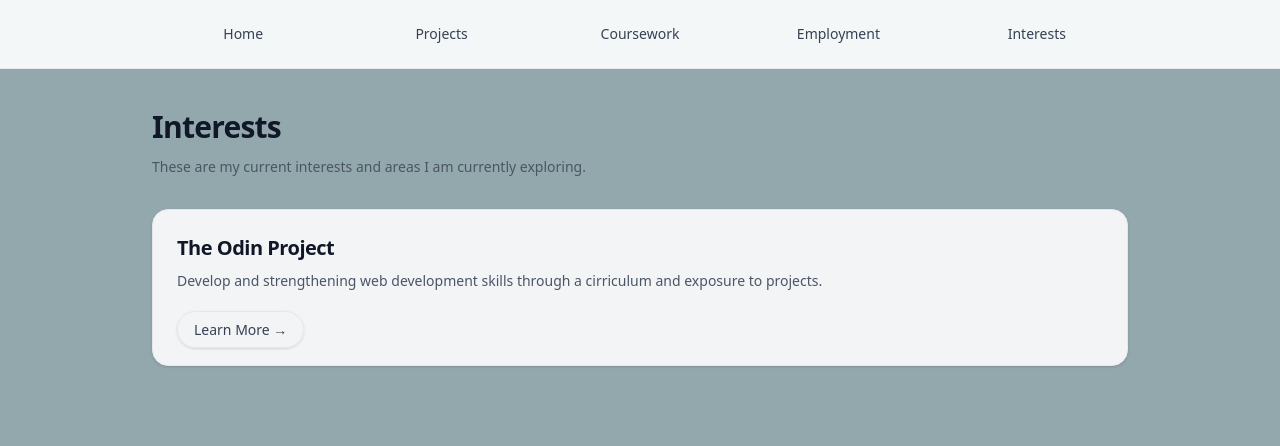
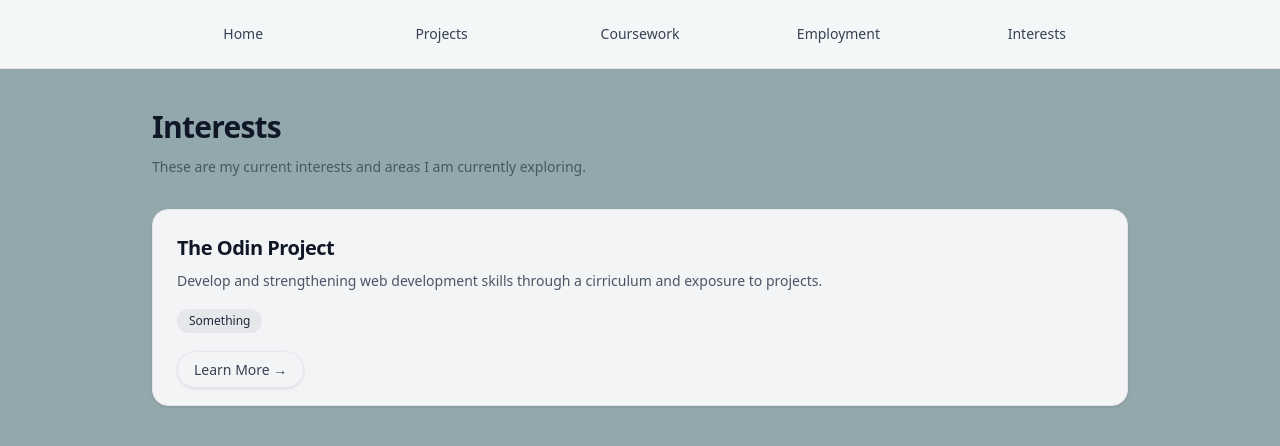
Before and after one commit to raul-martinezbeltran/Personal-Website, a React (Vite) app: page /#/interests in a window 1280 px wide. Shown: the top 446 px of the page. Built offline with nearby package versions, Linux system fonts and the light colour scheme.

Commit message:
Added styling to interest component

```diff
--- a/src/Components/Interest/index.tsx
+++ b/src/Components/Interest/index.tsx
@@ -9,31 +9,32 @@
   name: string;
   description: string;
   link?: string;
-  other?: string;
+  other?: string[];
 }) {
   return (
     <div className="h-full">
       <div className="h-full bg-gray-100 border border-gray-200 rounded-2xl p-6 shadow-sm hover:shadow-md hover:-translate-y-0.5 transform transition flex flex-col">
-        {/* Title */}
         <h2 className="text-xl font-semibold tracking-tight text-gray-900">
           {name}
         </h2>
 
-        {/* Description */}
         <p className="mt-2 text-sm text-gray-600 leading-relaxed">
           {description}
         </p>
 
-        {/* Other info as pill */}
         {other && (
           <div className="mt-4 flex flex-wrap gap-2">
-            <span className="px-3 py-1 text-xs font-medium bg-gray-200 text-gray-800 rounded-full">
-              {other}
-            </span>
+            {other.map((other, index) => (
+              <span
+                key={index}
+                className="px-3 py-1 text-xs font-medium bg-gray-200 text-gray-800 rounded-full"
+              >
+                {other}
+              </span>
+            ))}
           </div>
         )}
 
-        {/* Push button to bottom */}
         {link && (
           <div className="mt-auto pt-6">
             <Button name="Learn More →" link={link} />
--- a/src/Pages/Interests/index.tsx
+++ b/src/Pages/Interests/index.tsx
@@ -21,6 +21,7 @@
             name="The Odin Project"
             description="Develop and strengthening web development skills through a cirriculum and exposure to projects."
             link="https://www.theodinproject.com/"
+            other={["Something"]}
           />
         </div>
       </main>
```
